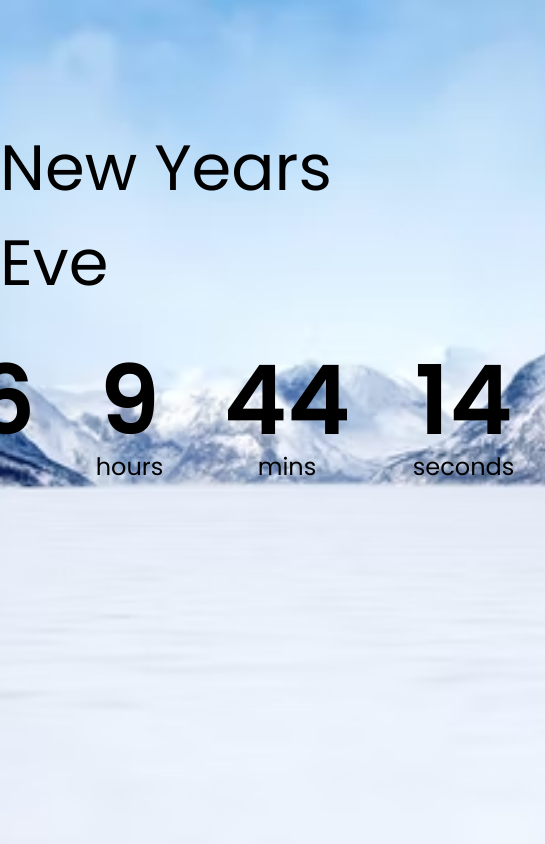
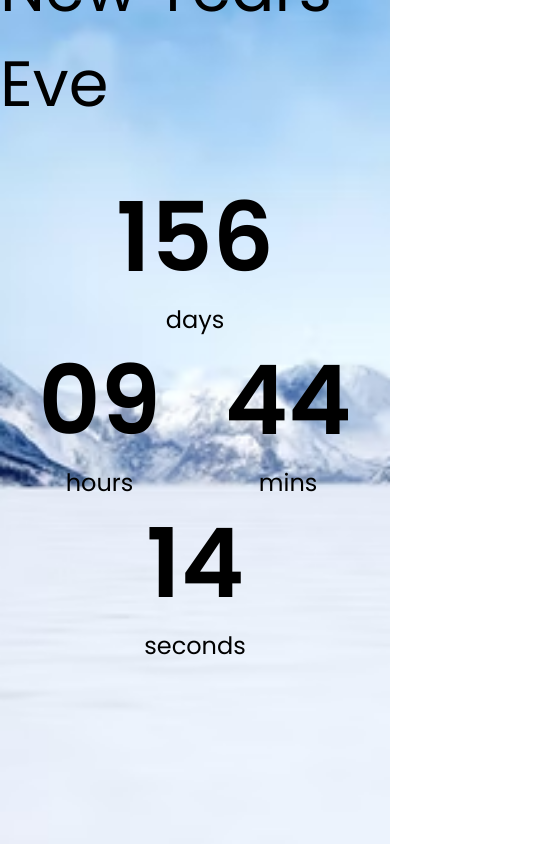
Before and after one commit to JankiVekaria/countdown-timer, a plain HTML site: page index.html in a window 390 px wide. Shown: the whole page, 545 px wide, since content can reach past the window. Drawn offline with Linux system fonts and the light colour scheme.

Commit message:
responsive

```diff
--- a/script.js
+++ b/script.js
@@ -2,7 +2,6 @@ daysEl = document.getElementById('days');
 hoursEl = document.getElementById('hours');
 minsEl = document.getElementById('mins');
 secondsEl = document.getElementById('seconds');
-
 
 const newYears = "1 Jan 2023";
 
@@ -18,13 +17,16 @@ function countdown(){
 	const seconds = Math.floor(totalSeconds) % 60;
 
 	daysEl.innerHTML = days;
-	hoursEl.innerHTML = hours;
-	minsEl.innerHTML = mins;
-	secondsEl.innerHTML = seconds;
+	hoursEl.innerHTML = formatTime(hours);
+	minsEl.innerHTML = formatTime(mins);
+	secondsEl.innerHTML = formatTime(seconds);
 
 }
 
+function formatTime(time){
+	return time < 10 ? (`0${time}`) : time;
 
+}
 
 //initial call
 countdown();
--- a/style.css
+++ b/style.css
@@ -24,14 +24,15 @@ h1{
 }
 .countdown-container{
     display: flex;
-
+    flex-wrap: wrap;
+    justify-content: center;
 }
 
 .big-text{
     font-weight: bold;
     font-size: 6rem;
     line-height: 1;
-    margin: 0 2rem;
+    margin: 1rem 2rem;
 }
 
 .countdown-el{
```
